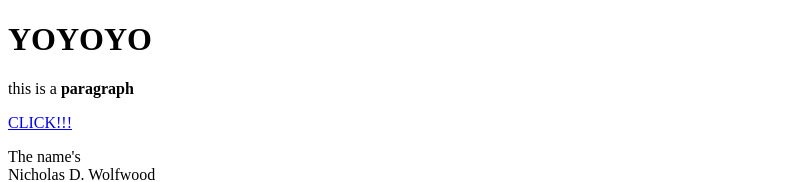
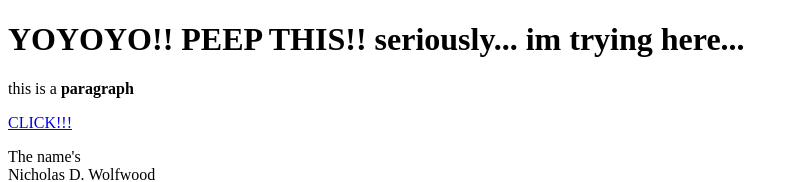
Before and after one commit to RagnaTheUncouth/Cartoon-Hero, a plain HTML site: page test.html in a window 1280 px wide. Shown: the top 182 px of the page, without its empty margins (0-798 px from the left). Drawn offline with Linux system fonts and the light colour scheme.

Commit message:
notice me

```diff
--- a/test.html
+++ b/test.html
@@ -4,7 +4,7 @@
 	<title>Testy</title>
 </head>
 <body></body>
-	<h1>YOYOYO</h1>
+	<h1>YOYOYO!! PEEP THIS!! seriously... im trying here...</h1>
 	<p> this is a <b>paragraph</b></p>
 	<a href="https://google.com" target="_blank" title="TO GOOGLE!!">CLICK!!!</a>
 	<p>The name's <br> Nicholas D. Wolfwood</p>
```
